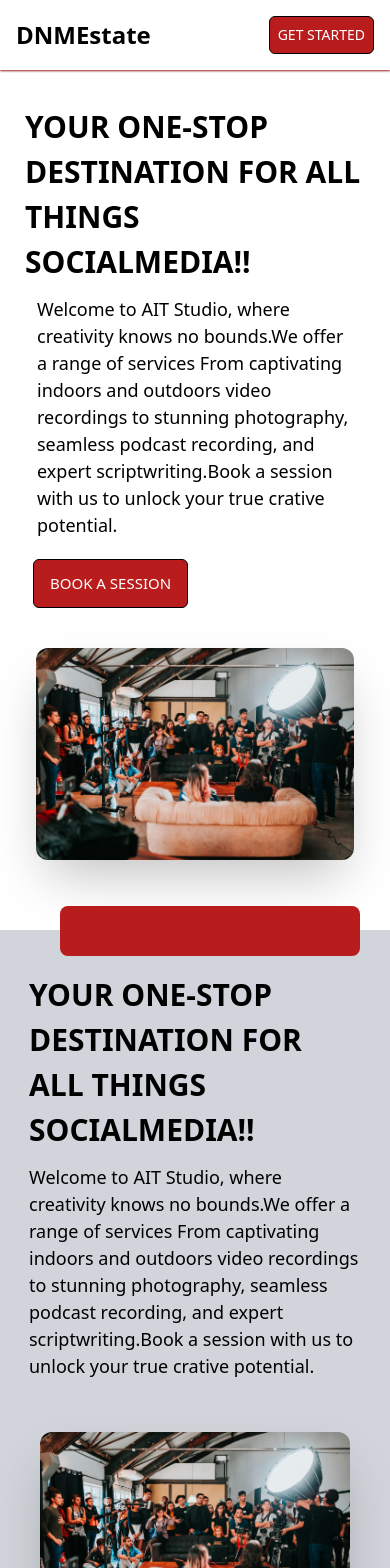
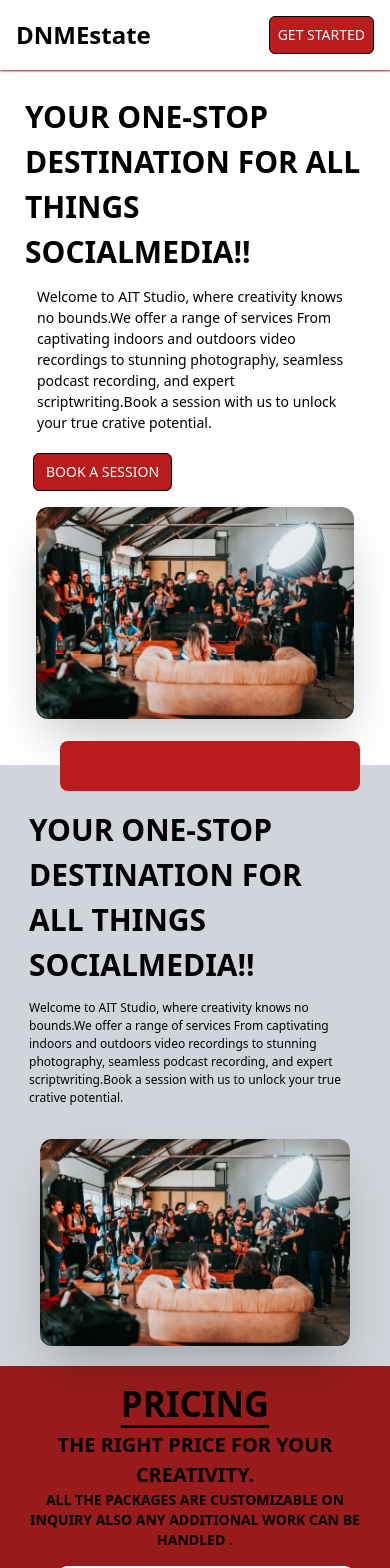
Before and after one commit to mwaniki-david/AIT-studio, a Next.js app: page / in a window 390 px wide. Shown: the top 1568 px of the page. Built offline with nearby package versions, Linux system fonts and the light colour scheme.

Commit message:
dylanisking

```diff
--- a/components/main/Hero.tsx
+++ b/components/main/Hero.tsx
@@ -14,14 +14,14 @@ export default function page() {
               className=" rounded-xl shadow-2xl lg:mt-[90px]"
             />
           </div>
-        <div className=' px-[5px] mt-[80px] lg:mt-[90px] '>
+        <div className=' px-[5px] mt-[70px] lg:mt-[90px] '>
           <h1 className='uppercase  text-[30px] md:text-[35px] lg:text-[42px] max-w-[600px] md:max-w-[700px] lg:max-w-[850px] font-bold cursor: pointer'>your one-stop destination for all things socialmedia!!</h1>
-          <h2 className='py-3 md:px-5  text-[18px] md:text-[15px]  max-w-[500px] md:max-w-[660px]  px-3'>Welcome to AIT Studio, where creativity knows no bounds.We offer a range of services From captivating indoors and outdoors video recordings to stunning photography, seamless podcast recording, and expert scriptwriting.Book a session with us to unlock your true crative potential.</h2>
+          <h2 className='py-3 md:px-5  text-[14px] md:text-[15px]  max-w-[500px] md:max-w-[660px]  px-3'>Welcome to AIT Studio, where creativity knows no bounds.We offer a range of services From captivating indoors and outdoors video recordings to stunning photography, seamless podcast recording, and expert scriptwriting.Book a session with us to unlock your true crative potential.</h2>
           <Link href='/#Pricing'>
-          <button className='ml-2 mt-2  uppercase  px-4  lg:px-6 lg:py-4 rounded-md border border-black hover:bg-red-800 py-3 bg-red-700 text-[15px] lg:text-[16px] text-bold text-white'>book a session</button>
+          <button className='ml-2 mt-2  uppercase  px-3  lg:px-6 lg:py-4 rounded-md border border-black hover:bg-red-800 py-2 bg-red-700 text-[15px] lg:text-[16px] font-medium  text-sm  text-center text-white'>book a session</button>
           </Link>
         </div>
-        <div className=" block md:hidden  px-4 py-10 max-w-[700px]">
+        <div className=" block md:hidden  px-4 py-4 max-w-[700px]">
             <Image
               src="/studiopic2.jpg"
               alt="aitbackground "
--- a/components/main/Ourservices.tsx
+++ b/components/main/Ourservices.tsx
@@ -4,7 +4,7 @@ const ourservices = () => {
   return (
     <main
       id="Ourservices"
-      className="w-screen md:h-screen relative md:flex bg-gray-300 md:pb-3 mt-[-50px] items-center justify-center px-3"
+      className="w-screen  relative md:flex bg-gray-300 md:pb-3 mt-[-50px] items-center justify-center px-3"
     >
       <div className="block md:hidden relative -mt-6 h-[50px] w-[300px] ml-12 rounded-lg px-12 bg-red-700 justify-center items-center">
 
@@ -18,7 +18,7 @@ const ourservices = () => {
               <h1 className="uppercase mt-4 text-[30px] md:text-[35px] lg:text-[42px] max-w-[600px] md:max-w-[700px] font-bold cursor: pointer">
                 your one-stop destination for all things socialmedia!!
               </h1>
-              <h2 className="py-3 md:px-5  text-[18px] md:text-[15px]  max-w-[500px] md:max-w-[660px]  ">
+              <h2 className="py-3 md:px-5  text-[12px] md:text-[15px]  max-w-[500px] md:max-w-[660px]  ">
                 Welcome to AIT Studio, where creativity knows no bounds.We offer
                 a range of services From captivating indoors and outdoors video
                 recordings to stunning photography, seamless podcast recording,
@@ -27,7 +27,7 @@ const ourservices = () => {
               </h2>
             </div>
           </div>
-          <div className=" px-4 py-10 max-w-[700px]">
+          <div className=" px-4 py-5 md:py-10 max-w-[700px]">
             <Image
               src="/studiopic2.jpg"
               alt="aitbackground "
```
